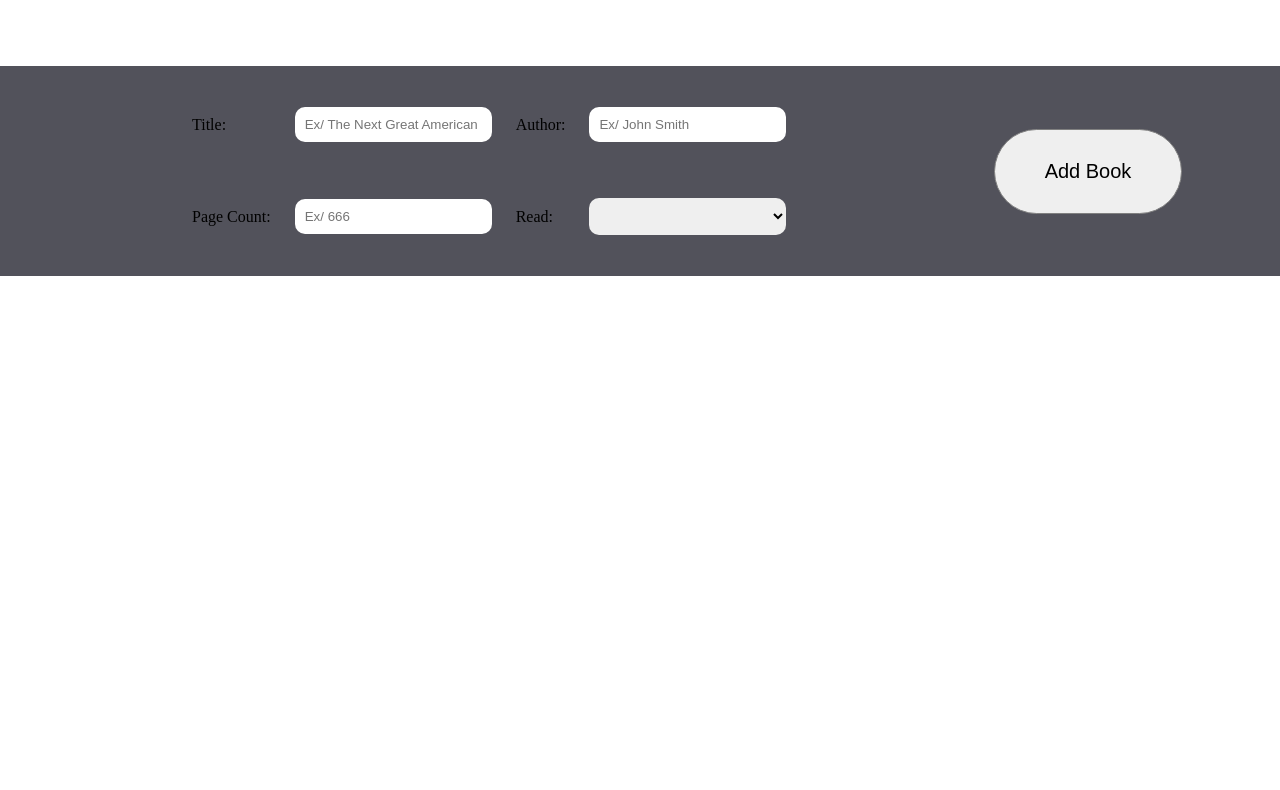
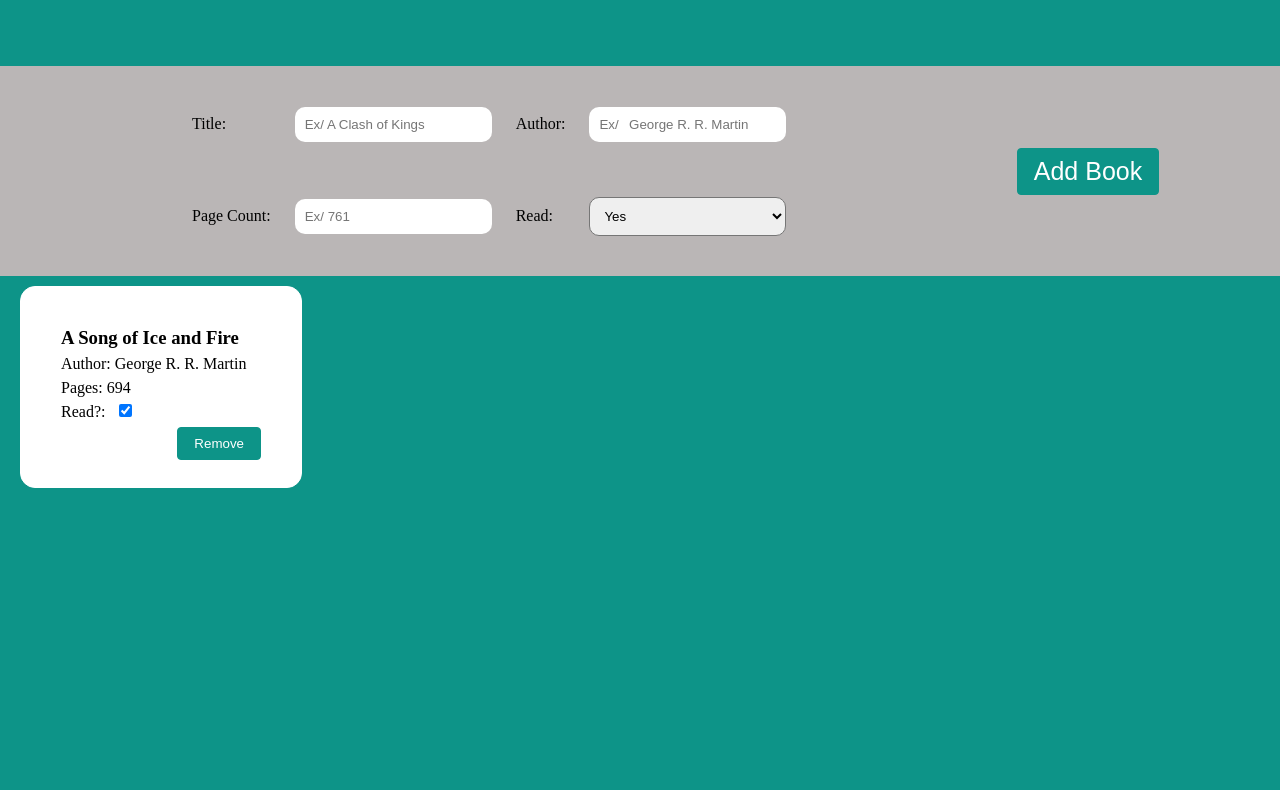
Before and after one commit to Mihai1481/Project-Library, a plain HTML site: page index.html in a window 1280 px wide. Shown: the part 134-924 px from the top of the page. Before the commit the page ends 800 px from the top, so only its background shows below. Drawn offline with Linux system fonts and the light colour scheme.

Commit message:
Finish the project

```diff
--- a/index.html
+++ b/index.html
@@ -5,25 +5,24 @@
     <meta name="viewport" content="width=device-width, initial-scale=1.0" />
     <title>Project: Library</title>
     <link rel="stylesheet" href="style.css" />
-    <script src="script.js"></script>
   </head>
   <body>
     <div class="page">
       <div class="header">
         <h1>Library</h1>
-        <div class="add-btn">
-          <button>Add book</button>
+        <div class="create-library-btn">
+          <button id="toggleForm">Create library</button>
         </div>
       </div>
       <div class="new-book-container">
-        <form class="form-book" action="">
+        <form class="form-book" id="bookForm" action="">
           <div class="fields">
             <label for="new-title">Title:</label>
             <input
               type="text"
               id="new-title"
               name="title"
-              placeholder="Ex/ The Next Great American Novel"
+              placeholder="Ex/ A Clash of Kings"
               required
             />
             <label for="new-author">Author:</label>
@@ -31,7 +30,7 @@
               type="text"
               id="new-author"
               name="author"
-              placeholder="Ex/ John Smith"
+              placeholder="Ex/ 	George R. R. Martin"
               pattern="[A-Za-z]*"
               required
             />
@@ -41,7 +40,7 @@
               type="text"
               id="new-pages"
               name="pages"
-              placeholder="Ex/ 666"
+              placeholder="Ex/ 761"
               pattern="\d*"
               inputmode="numeric"
               required
@@ -49,9 +48,9 @@
 
             <label for="new-read-status">Read:</label>
             <select id="new-read-status" name="isRead" required>
-              <option value="" disabled selected hidden></option>
-              <option value="true">Yes</option>
-              <option value="false">No</option>
+              <!-- <option value="" disabled selected hidden></option> -->
+              <option class="select-items" value="true">Yes</option>
+              <option class="select-items" value="false">No</option>
             </select>
           </div>
           <div class="form-btn">
@@ -61,7 +60,8 @@
           </div>
         </form>
       </div>
-      <div class="book-list"></div>
+      <div class="book-list" id="library"></div>
     </div>
   </body>
+  <script src="script.js"></script>
 </html>
--- a/script.js
+++ b/script.js
@@ -0,0 +1,81 @@
+const form = document.getElementById("bookForm");
+const toggleButton = document.getElementById("toggleForm");
+
+const myLibrary = [];
+
+function Book(title, author, pages, status) {
+  this.title = title;
+  this.author = author;
+  this.pages = pages;
+  this.status = status;
+}
+
+const predefinedBook = new Book(
+  "A Song of Ice and Fire",
+  "George R. R. Martin",
+  694,
+  true
+);
+
+myLibrary.push(predefinedBook);
+
+function addBookToLibrary(event) {
+  event.preventDefault();
+
+  const title = document.getElementById("new-title").value;
+  const author = document.getElementById("new-author").value;
+  const pages = document.getElementById("new-pages").value;
+  const status = document.getElementById("new-read-status").value;
+
+  const newBook = new Book(title, author, pages, status);
+
+  myLibrary.push(newBook);
+
+  displayBooks();
+
+  document.getElementById("bookForm").reset();
+}
+
+function displayBooks() {
+  const library = document.getElementById("library");
+
+  library.innerHTML = "";
+
+  myLibrary.forEach((book, index) => {
+    const bookDiv = document.createElement("div");
+    bookDiv.classList.add("book");
+
+    bookDiv.innerHTML = `
+                    <h3>${book.title}</h3>
+                    <p>Author: ${book.author}</p>
+                    <p>Pages: ${book.pages}</p>
+                    <p>Read?:
+                     <input type="checkbox" id="checkbox-${index}" ${
+      book.status ? "checked" : ""
+    }>
+                    </p>
+                    <button onclick="removeBook(${index})">Remove</button>
+                `;
+
+    library.appendChild(bookDiv);
+  });
+}
+
+function removeBook(index) {
+  myLibrary.splice(index, 1);
+  displayBooks();
+}
+
+form.addEventListener("submit", addBookToLibrary);
+
+displayBooks();
+
+toggleButton.addEventListener("click", () => {
+  if (form.classList.contains("hidden")) {
+    form.classList.remove("hidden");
+    page.style.gridTemplateRows = "200px auto 1fr";
+  } else {
+    form.classList.add("hidden");
+    page.style.gridTemplateRows = "200px 0 1fr";
+  }
+});
--- a/style.css
+++ b/style.css
@@ -1,12 +1,12 @@
 *{
     margin: 0;
     padding: 0;
-
 }
 
 .page{
     display: grid;
-    grid-template-rows: 200px 1fr;
+    grid-template-rows: 200px auto 1fr;
+    transition: grid-template-rows 0.5s ease;
 }
 
 .header{
@@ -14,18 +14,17 @@
     display: flex;
     justify-content: space-between;
     align-items: center;
+    background-color: #0d9488;
 }
 
-.book-content{
-    background-color: #e5e7eb;
-    height: 100vh;
-}
 
 .form-book{
     height: 210px;
-    background-color: #52525b;
+    background-color: #bab6b6;
     display: grid;
     grid-template-columns: 70% 30%;
+    transition: all 0.5s ease;
+    opacity: 1;
 }
 
 .fields{
@@ -45,18 +44,98 @@
     padding: 10px 10px;
 }
 
-.add-book-btn{
+/* .add-book-btn{
     border-radius: 50px;
     padding: 30px 50px;
     font-size: 20px;
     border: 1px solid grey;
+} */
+
+
+.book-list{
+    background-color: #0d9488;
+    display: flex;
+    flex-wrap: wrap;
+    min-height: 100vh;
+    align-content: flex-start;
+    flex-grow: 1;
 }
 
 
-input, select{
+.book{
+    background-color: white;
+    border: 1px solid #ffffff;
+    padding: 40px;
+    width: 200px;
+    height: 120px;
+    margin: 10px 20px;
+    gap: 6px;
+    display: flex;
+    flex-direction: column;
+    align-items: flex-start;
+    border-radius: 15px;
+}
+
+.book button{
+    align-self: flex-end;
+    background-color: #0d9488;
+    color: white;
+    border: 1px solid #0d9488;
+    border-radius: 4px;
+    padding: 8px 16px;
+}
+
+.book button:focus {
+    outline: none;
+    border-color: #0a7d77;
+}
+.book button:hover{
+    background-color: #0a7d77;
+}
+
+.book p input{
+    margin-left: 10px;
+}
+
+.hidden {
+    opacity: 0;
+    height: 0;
+    padding: 0;
+    margin: 0;
+}
+
+input {
     border: none;
     outline: none;
     padding: 10px 10px;
     border-radius: 10px;
+}
 
+select{ outline: none;
+    padding: 10px 10px;
+    border-radius: 10px;
+   }
+
+.select-items {
+    border-radius: 10px;
+  }
+
+#toggleForm, .add-book-btn {
+    background-color: #0d9488;
+    color: white;
+    border: 1px solid #0d9488;
+    border-radius: 4px;
+    padding: 8px 16px;
+    font-size: 25px;
+    cursor: pointer;
+    transition: background-color 0.3s;
 }
+
+#toggleForm,.add-book-btn:hover {
+    background-color: #0a7d77;
+}
+
+#toggleForm, .add-book-btn:focus {
+    outline: none;
+    border-color: #0a7d77;
+}
```
